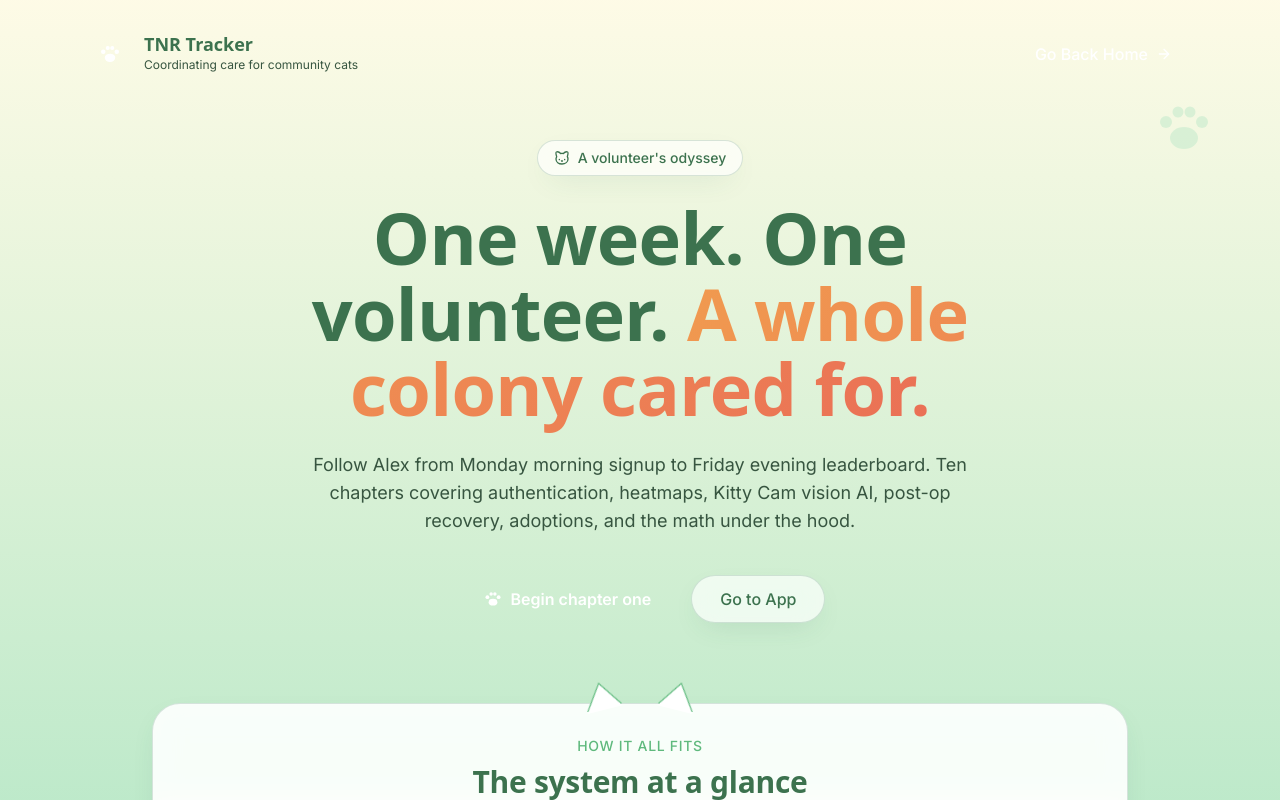
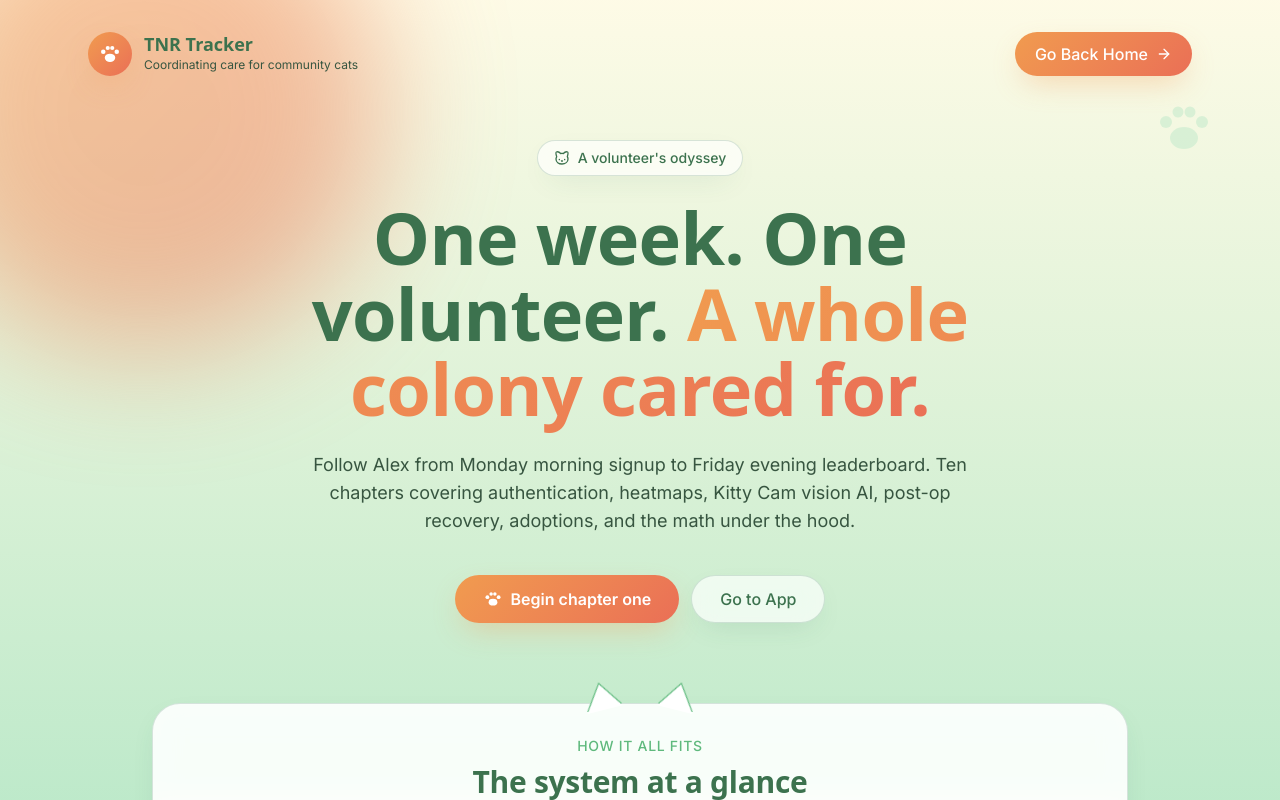
Before and after one commit to kishansaaai/tnr-tracker, a React (Vite) app: page /walkthrough in a window 1280 px wide. Shown: the top 800 px of the page. Built offline with nearby package versions, Linux system fonts and the light colour scheme; no server answers.

Commit message:
style: replace inline styles with Tailwind bg-gradient-warm class for perfect rendering

```diff
--- a/src/components/tnr/Hero.tsx
+++ b/src/components/tnr/Hero.tsx
@@ -122,11 +122,7 @@ export function Hero() {
             </p>
             <div className="mt-8 flex flex-wrap items-center justify-center gap-3">
               <Link to="/auth"
-                className="group inline-flex items-center gap-2 rounded-full px-6 py-3 font-semibold text-primary-foreground lift-on-hover"
-                style={{
-                  background: "linear-gradient(135deg, var(--amber), var(--coral))",
-                  boxShadow: "var(--shadow-glow-amber)",
-                }}>
+                className="group inline-flex items-center gap-2 rounded-full px-6 py-3 font-semibold text-white lift-on-hover bg-gradient-warm shadow-warm-glow">
                 <PawIcon size={18} /> Get Started
               </Link>
               <Link to="/walkthrough"
--- a/src/components/tnr/Layout.tsx
+++ b/src/components/tnr/Layout.tsx
@@ -15,8 +15,7 @@ export function Navbar() {
     <header className="fixed top-4 inset-x-0 z-50 px-4">
       <nav className="mx-auto max-w-5xl glass-strong rounded-full px-5 py-3 flex items-center justify-between">
         <a href="#" className="flex items-center gap-2 font-display font-bold" onClick={(e) => handleScroll(e, "mission")}>
-          <span className="grid place-items-center h-8 w-8 rounded-full"
-            style={{ background: "linear-gradient(135deg, var(--amber), var(--coral))" }}>
+          <span className="grid place-items-center h-8 w-8 rounded-full bg-gradient-warm">
             <PawIcon size={16} className="text-white" />
           </span>
           <span className="hidden sm:inline">TNR Tracker</span>
@@ -25,8 +24,7 @@ export function Navbar() {
           <a href="#features" className="hover:text-foreground transition-colors" onClick={(e) => handleScroll(e, "features")}>Features</a>
           <a href="#join" className="hover:text-foreground transition-colors" onClick={(e) => handleScroll(e, "join")}>Newsletter</a>
         </div>
-        <Link to="/auth" className="text-sm font-semibold rounded-full px-4 py-1.5"
-          style={{ background: "var(--amber)", color: "#1f2937" }}>
+        <Link to="/auth" className="text-sm font-semibold rounded-full px-4 py-1.5 bg-gradient-warm text-white shadow-warm-glow hover:opacity-95 transition">
           Sign In
         </Link>
       </nav>
@@ -96,11 +94,7 @@ export function Footer() {
               <button
                 type="submit"
                 disabled={loading}
-                className="inline-flex items-center justify-center gap-2 rounded-full px-6 py-3 font-semibold text-primary-foreground lift-on-hover disabled:opacity-50 disabled:pointer-events-none"
-                style={{
-                  background: "linear-gradient(135deg, var(--amber), var(--coral))",
-                  boxShadow: "var(--shadow-glow-amber)",
-                }}
+                className="inline-flex items-center justify-center gap-2 rounded-full px-6 py-3 font-semibold text-white bg-gradient-warm shadow-warm-glow lift-on-hover disabled:opacity-50 disabled:pointer-events-none"
               >
                 <PawIcon size={18} /> {loading ? "Joining..." : "Subscribe"}
               </button>
@@ -110,8 +104,7 @@ export function Footer() {
 
         <div className="mt-12 flex flex-col md:flex-row items-center justify-between gap-4 text-sm text-muted-foreground">
           <div className="flex items-center gap-2 font-display font-bold text-foreground">
-            <span className="grid place-items-center h-7 w-7 rounded-full"
-              style={{ background: "linear-gradient(135deg, var(--amber), var(--coral))" }}>
+            <span className="grid place-items-center h-7 w-7 rounded-full bg-gradient-warm">
               <PawIcon size={14} className="text-white" />
             </span>
             TNR Tracker
--- a/src/pages/Walkthrough.jsx
+++ b/src/pages/Walkthrough.jsx
@@ -232,16 +232,13 @@ export default function Walkthrough() {
     <main className="relative min-h-screen overflow-hidden section-mint pb-20">
       {/* Ambient glows */}
       <div
-        className="pointer-events-none absolute -top-32 -left-24 w-[480px] h-[480px] rounded-full blur-3xl opacity-50"
-        style={{ background: "linear-gradient(135deg, var(--amber), var(--coral))" }}
+        className="pointer-events-none absolute -top-32 -left-24 w-[480px] h-[480px] rounded-full blur-3xl opacity-50 bg-gradient-warm"
       />
       <div
-        className="pointer-events-none absolute top-1/3 -right-32 w-[520px] h-[520px] rounded-full blur-3xl opacity-40"
-        style={{ background: "linear-gradient(135deg, var(--forest), var(--sage))" }}
+        className="pointer-events-none absolute top-1/3 -right-32 w-[520px] h-[520px] rounded-full blur-3xl opacity-40 bg-gradient-forest"
       />
       <div
-        className="pointer-events-none absolute bottom-0 left-1/4 w-[420px] h-[420px] rounded-full blur-3xl opacity-30"
-        style={{ background: "linear-gradient(135deg, var(--amber), var(--coral))" }}
+        className="pointer-events-none absolute bottom-0 left-1/4 w-[420px] h-[420px] rounded-full blur-3xl opacity-30 bg-gradient-warm"
       />
 
       {/* Scattered paws */}
@@ -253,8 +250,7 @@ export default function Walkthrough() {
       <header className="relative z-10 max-w-6xl mx-auto px-6 pt-8 flex items-center justify-between">
         <div className="flex items-center gap-3">
           <div
-            className="w-11 h-11 rounded-2xl grid place-items-center shadow-glow-amber"
-            style={{ background: "linear-gradient(135deg, var(--amber), var(--coral))" }}
+            className="w-11 h-11 rounded-2xl grid place-items-center bg-gradient-warm shadow-warm-glow"
           >
             <PawIcon className="w-6 h-6 text-white" />
           </div>
@@ -269,8 +265,7 @@ export default function Walkthrough() {
         </div>
         <Link
           to="/"
-          className="inline-flex items-center gap-2 h-11 px-5 rounded-full text-white font-medium shadow-glow-amber hover:opacity-95 transition"
-          style={{ background: "linear-gradient(135deg, var(--amber), var(--coral))" }}
+          className="inline-flex items-center gap-2 h-11 px-5 rounded-full text-white font-medium shadow-warm-glow hover:opacity-95 transition bg-gradient-warm"
         >
           Go Back Home <ArrowRight className="w-4 h-4" />
         </Link>
@@ -295,8 +290,7 @@ export default function Walkthrough() {
         <div className="mt-10 flex flex-wrap items-center justify-center gap-3">
           <a
             href="#chapter-1"
-            className="inline-flex items-center gap-2 h-12 px-7 rounded-full text-white font-semibold shadow-glow-amber hover:opacity-95 transition"
-            style={{ background: "linear-gradient(135deg, var(--amber), var(--coral))" }}
+            className="inline-flex items-center gap-2 h-12 px-7 rounded-full text-white font-semibold shadow-warm-glow hover:opacity-95 transition bg-gradient-warm"
           >
             <PawIcon className="w-5 h-5" /> Begin chapter one
           </a>
@@ -421,8 +415,7 @@ export default function Walkthrough() {
       {/* Architecture */}
       <section id="architecture" className="relative z-10 max-w-5xl mx-auto px-6 pb-24">
         <div
-          className="relative rounded-3xl p-8 md:p-10 shadow-card text-white overflow-hidden"
-          style={{ background: "linear-gradient(135deg, var(--forest), var(--sage))" }}
+          className="relative rounded-3xl p-8 md:p-10 shadow-card text-white overflow-hidden bg-gradient-forest"
         >
           <PawIcon className="absolute -top-8 -right-8 w-56 text-white/10" />
           <PawIcon className="absolute -bottom-10 -left-6 w-40 text-white/10" />
```
